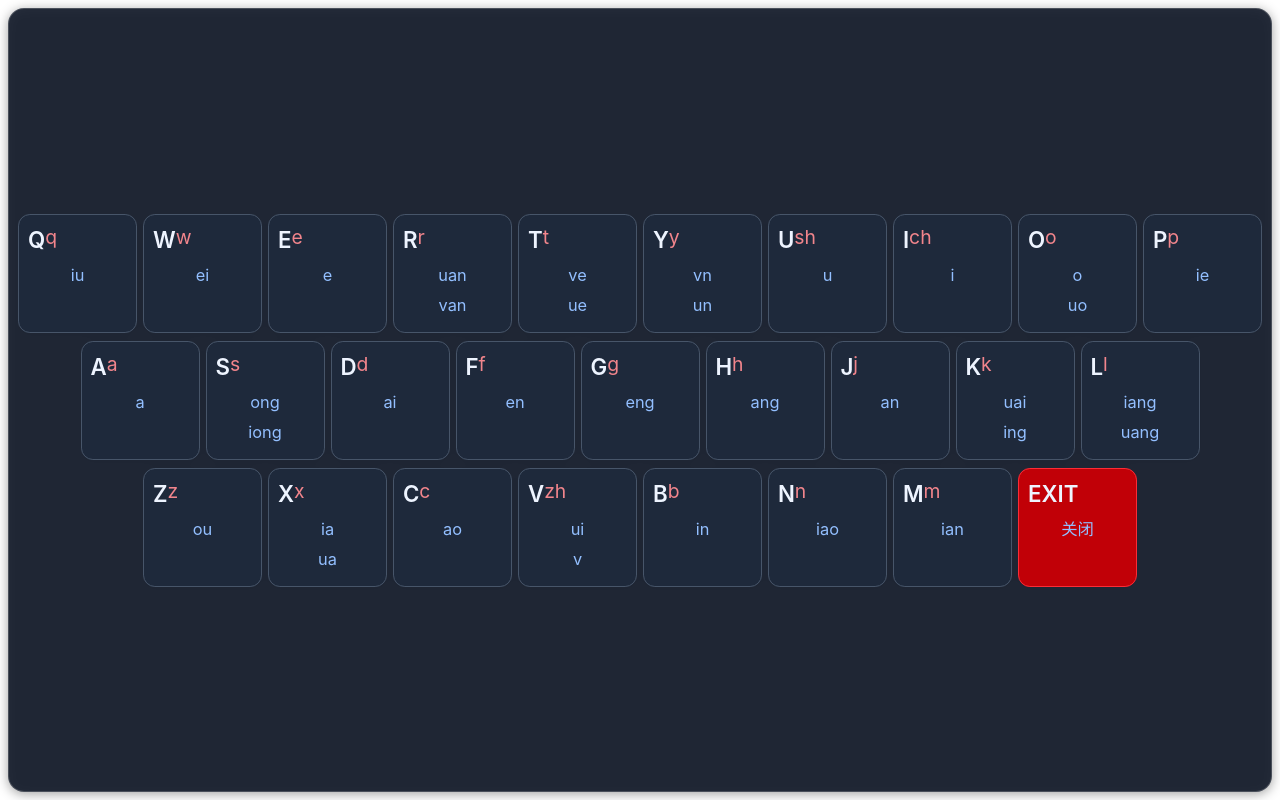
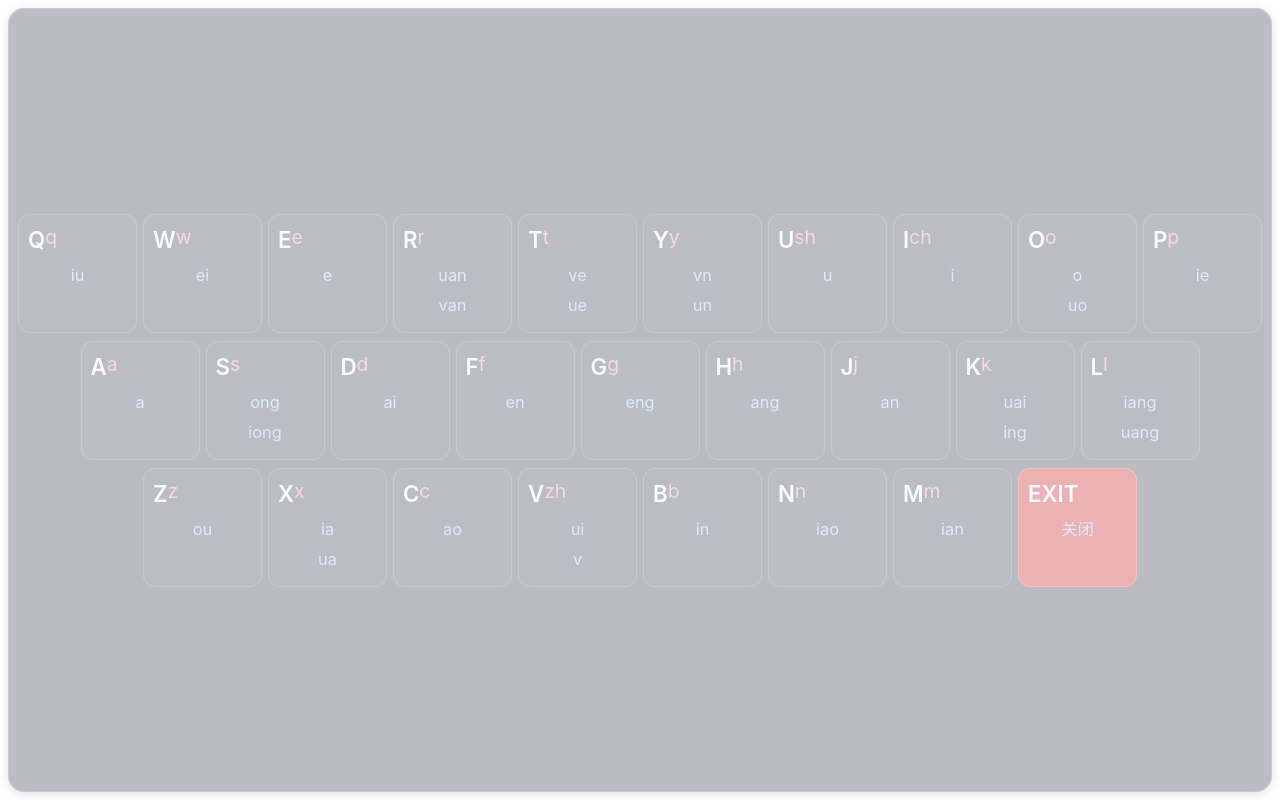
Before and after one commit to 1281174451Ala/shuangpin-helper, a React (Vite) app: page / in a window 1280 px wide. Built offline with nearby package versions, Linux system fonts and the light colour scheme.

Commit message:
feat: add idle fade effect hook and integrate it into app
新增了空闲淡化检测hook，在用户无操作一段时间后降低界面透明度，并添加了对应的测试用例，同时在App组件中集成该功能实现自动淡化效果

```diff
--- a/src/App.tsx
+++ b/src/App.tsx
@@ -9,6 +9,7 @@ import {
   type InputEvent,
   type InputState,
 } from "./engine/stateMachine";
+import { useIdleFade } from "./hooks/useIdleFade";
 
 /**
  * 将应用内键盘事件转换为双拼状态机事件。
@@ -75,6 +76,11 @@ const rustEventToInputEvent = (event: RustKeyEvent): InputEvent | null => {
 
 const transition = createStateMachine(xiaoheCandidateIndex);
 
+/** 空闲多久后自动淡化（毫秒）。后续设置页可自定义。 */
+const IDLE_DELAY_MS = 3000;
+/** 空闲时的透明度。后续设置页可自定义。 */
+const IDLE_OPACITY = 0.3;
+
 /**
  * 渲染双拼学习悬浮窗口的最小界面。
  * @returns 应用根元素
@@ -86,6 +92,7 @@ export const App = () => {
   const cardRef = useRef<HTMLDivElement>(null);
   // 用户是否已手动切换过监听状态：初始化同步到的过期结果不得覆盖用户操作
   const userToggledListeningRef = useRef(false);
+  const { isIdle, reportActivity } = useIdleFade({ delay: IDLE_DELAY_MS });
 
   // 根据卡片实际内容区（已扣除 padding）动态计算按键大小，使键盘始终与窗口等比匹配
   useEffect(() => {
@@ -118,6 +125,7 @@ export const App = () => {
       // 1. 订阅按键事件最先建立且独立容错：即使后续状态查询失败，Rust 按键也不会丢失
       try {
         const unlistenKeys = await listen<RustKeyEvent>("key-event", (event) => {
+          reportActivity();
           if (import.meta.env.DEV) {
             console.log("[来源:Rust 全局监听] key-event:", JSON.stringify(event.payload));
           }
@@ -199,6 +207,7 @@ export const App = () => {
     }
 
     const handleKeyDown = (event: KeyboardEvent) => {
+      reportActivity();
       const inputEvent = normalizeKeyboardEvent(event);
       if (import.meta.env.DEV) {
         console.log("[来源:浏览器 keydown]", event.key, inputEvent);
@@ -247,7 +256,11 @@ export const App = () => {
     <main
       onMouseDown={handleMouseDown}
       className="flex flex-col items-center justify-center w-screen h-screen p-2 select-none"
-      style={{ filter: "drop-shadow(0 2px 6px rgba(0,0,0,0.4))" }}
+      style={{
+        filter: "drop-shadow(0 2px 6px rgba(0,0,0,0.4))",
+        opacity: isIdle ? IDLE_OPACITY : 1,
+        transition: `opacity ${isIdle ? "0.8s" : "0.15s"} ease`,
+      }}
     >
       <div
         ref={cardRef}
--- /dev/null
+++ b/src/hooks/useIdleFade.ts
@@ -0,0 +1,60 @@
+import { useCallback, useEffect, useRef, useState } from "react";
+
+/** useIdleFade 的配置项。 */
+interface UseIdleFadeOptions {
+  /** 无活动多久后进入空闲淡化状态（毫秒）。默认 3000。后续设置页可自定义。 */
+  delay?: number;
+}
+
+/** useIdleFade 的返回值。 */
+interface UseIdleFadeResult {
+  /** 是否处于空闲状态（距上次活动已超过 delay）。 */
+  isIdle: boolean;
+  /** 上报一次用户活动：立即退出空闲并重置空闲计时。 */
+  reportActivity: () => void;
+}
+
+/**
+ * 空闲淡化检测 hook。基于防抖 setTimeout：无活动超过 delay 后 isIdle 置 true。
+ * 挂载即开始计时（保持原行为：从启动起 delay 内无按键也会淡化）。
+ * @param options 配置项
+ * @returns isIdle 状态与 reportActivity 上报函数
+ */
+export const useIdleFade = ({
+  delay = 3000,
+}: UseIdleFadeOptions = {}): UseIdleFadeResult => {
+  const [isIdle, setIsIdle] = useState(false);
+  const timerRef = useRef<ReturnType<typeof setTimeout> | null>(null);
+
+  /**
+   * （重新）排定空闲定时器：清掉旧定时器并在 delay 后置 isIdle=true。
+   */
+  const scheduleIdle = useCallback(() => {
+    if (timerRef.current !== null) {
+      clearTimeout(timerRef.current);
+    }
+    timerRef.current = setTimeout(() => {
+      setIsIdle(true);
+    }, delay);
+  }, [delay]);
+
+  /**
+   * 上报用户活动：立即退出空闲并重置计时。
+   */
+  const reportActivity = useCallback(() => {
+    setIsIdle(false);
+    scheduleIdle();
+  }, [scheduleIdle]);
+
+  // 挂载即开始空闲计时；卸载时清理定时器，避免泄漏与卸载后 setState
+  useEffect(() => {
+    scheduleIdle();
+    return () => {
+      if (timerRef.current !== null) {
+        clearTimeout(timerRef.current);
+      }
+    };
+  }, [scheduleIdle]);
+
+  return { isIdle, reportActivity };
+}; // 空闲淡化检测 hook
```
Also changed, not shown: 1 other file (tests, documents, lock files or other folders).
